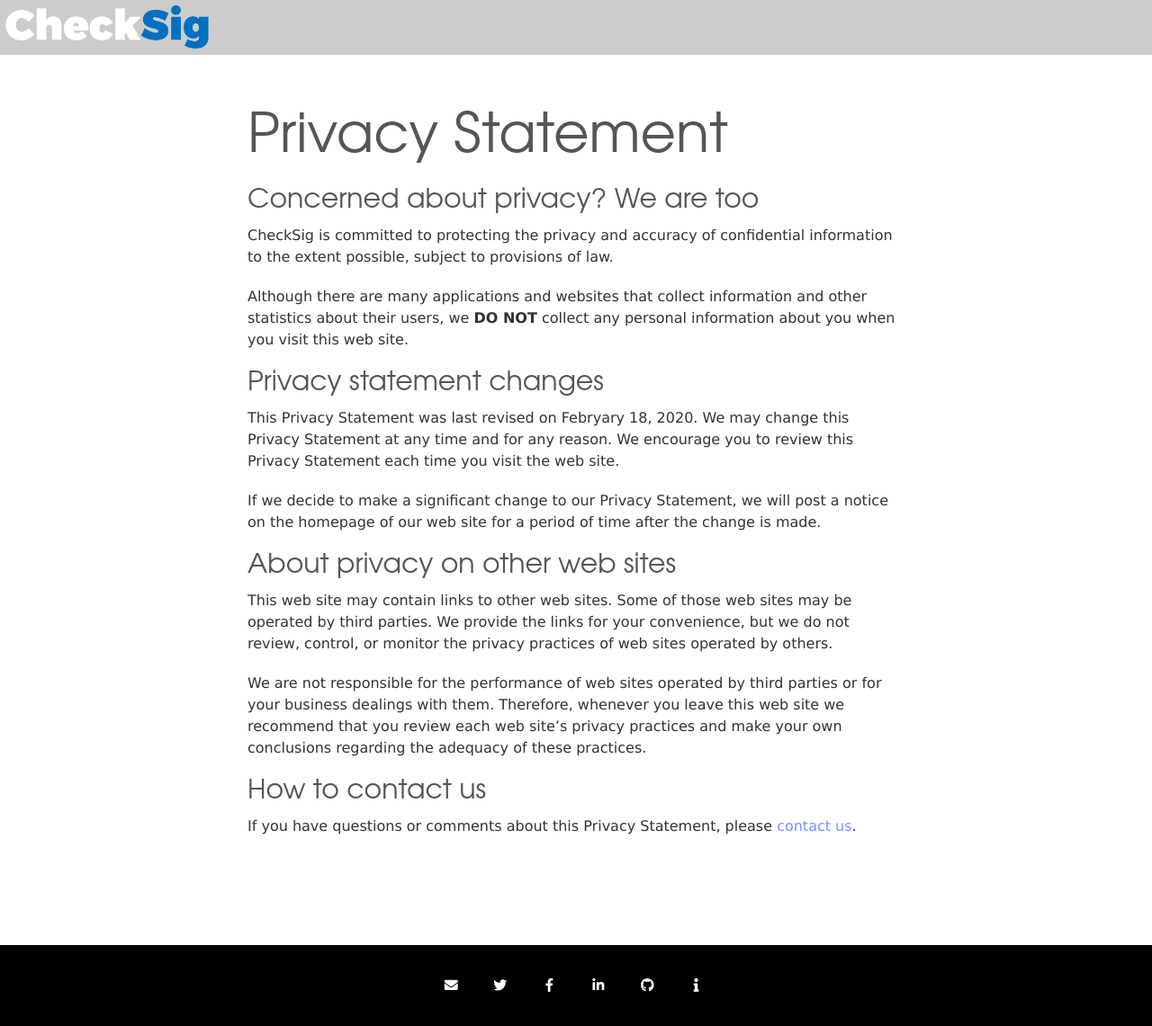
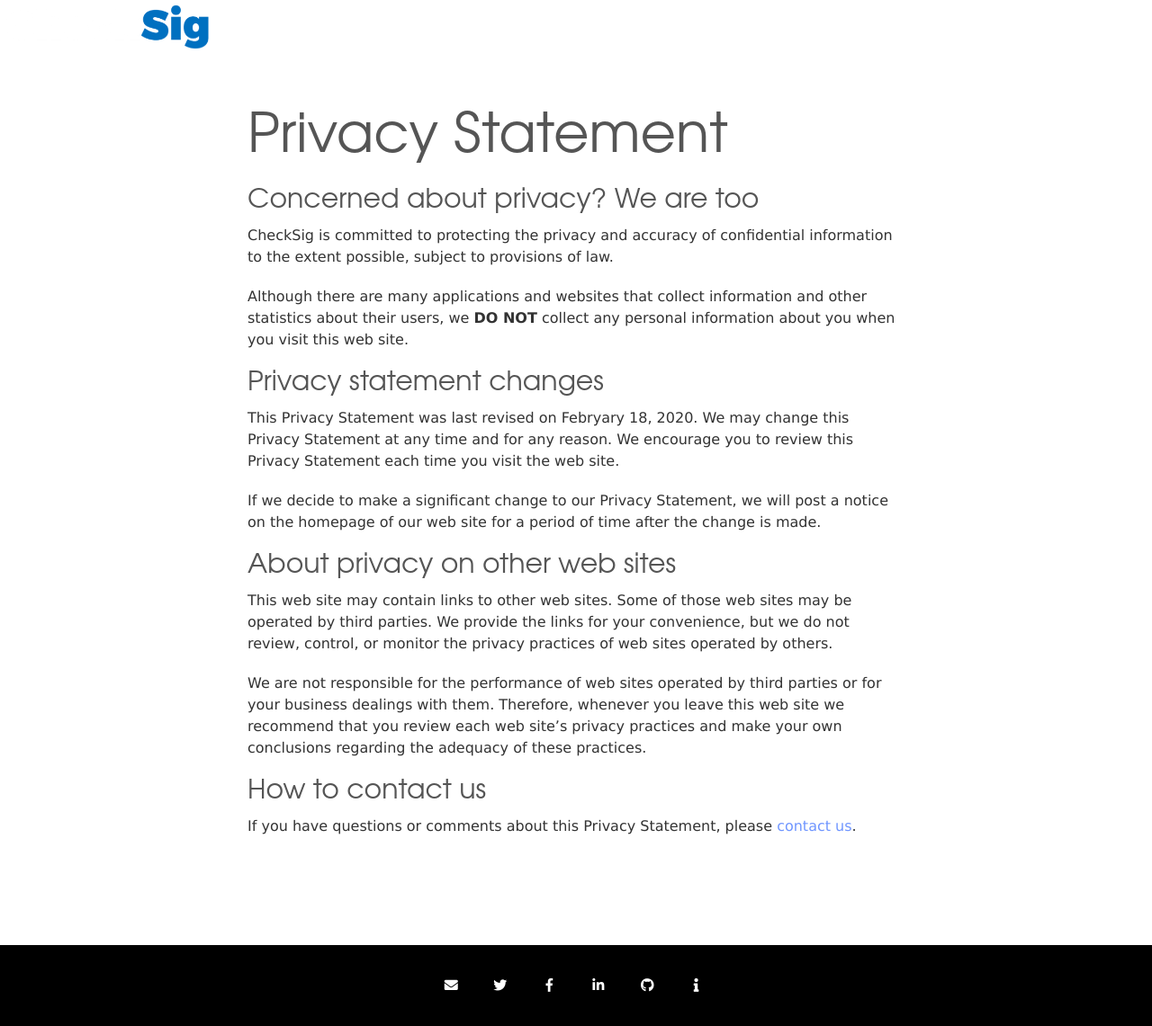
Before and after one commit to checksig-custody/checksig-custody.github.io, a Jekyll site: the page built from _pages/privacy.md, in a window 1280 px wide and 1141 px high. Shown: the whole window at 90% size. Built offline with Jekyll 4.4.1, drawn with Linux system fonts in a browser that asks for light colours.

Commit message:
updated nav

```diff
--- a/_sass/_base.scss
+++ b/_sass/_base.scss
@@ -125,8 +125,8 @@
             }
         }
         @media (min-width: 768px) {
-            background-color: rgba(0, 0, 0, 0.2);
-            border-color: rgba(transparent, .0);
+            background-color: rgba(black, .0);
+            border-color: rgba(black, .0);
             .navbar-header .navbar-brand {
                 color: rgba(black, .7);
                 &:hover,
```
